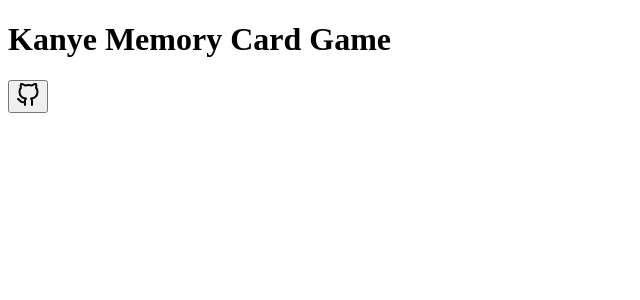
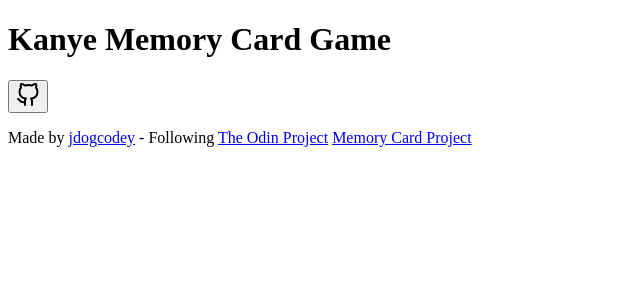
Before and after one commit to jdogcodey/memory-card, a React (Vite) app: page / in a window 1280 px wide. Shown: the top 300 px of the page, without its empty margins (0-640 px from the left). Built offline with nearby package versions, Linux system fonts and the light colour scheme.

Commit message:
feat: Add Footer components with links to Github, TOP and Memory Card Project

```diff
--- a/src/App.jsx
+++ b/src/App.jsx
@@ -1,14 +1,15 @@
 import { useState } from 'react'
 import data from './card-image.json';
 import Header from './components/Header';
+import Footer from './components/Footer';
 
 function App() {
 
 
-  return (
+  return (<>
     <Header />
-
-  )
+    <Footer />
+  </>)
 }
 
 export default App
--- /dev/null
+++ b/src/components/Footer.jsx
@@ -0,0 +1,5 @@
+export default function Footer() {
+    return <footer>
+        <p>Made by <a href='https://github.com/jdogcodey'>jdogcodey</a> - Following <a href='https://www.theodinproject.com/'>The Odin Project</a> <a href='https://www.theodinproject.com/lessons/node-path-react-new-memory-card'>Memory Card Project</a></p>
+    </footer>
+}
```
